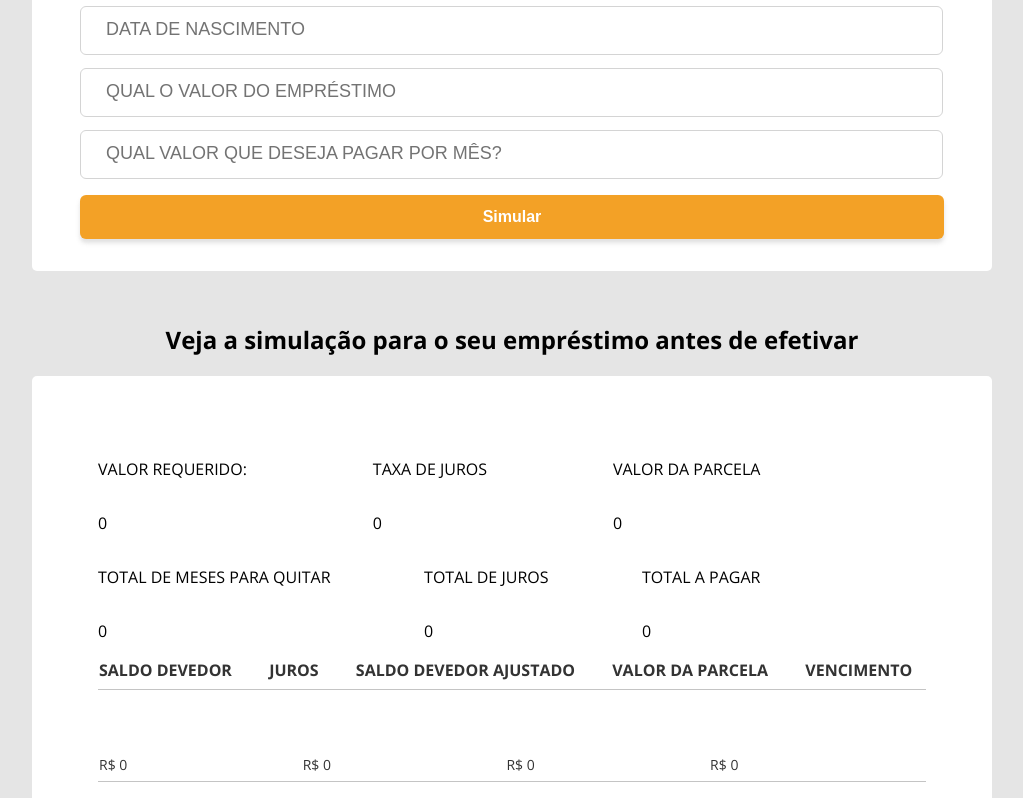
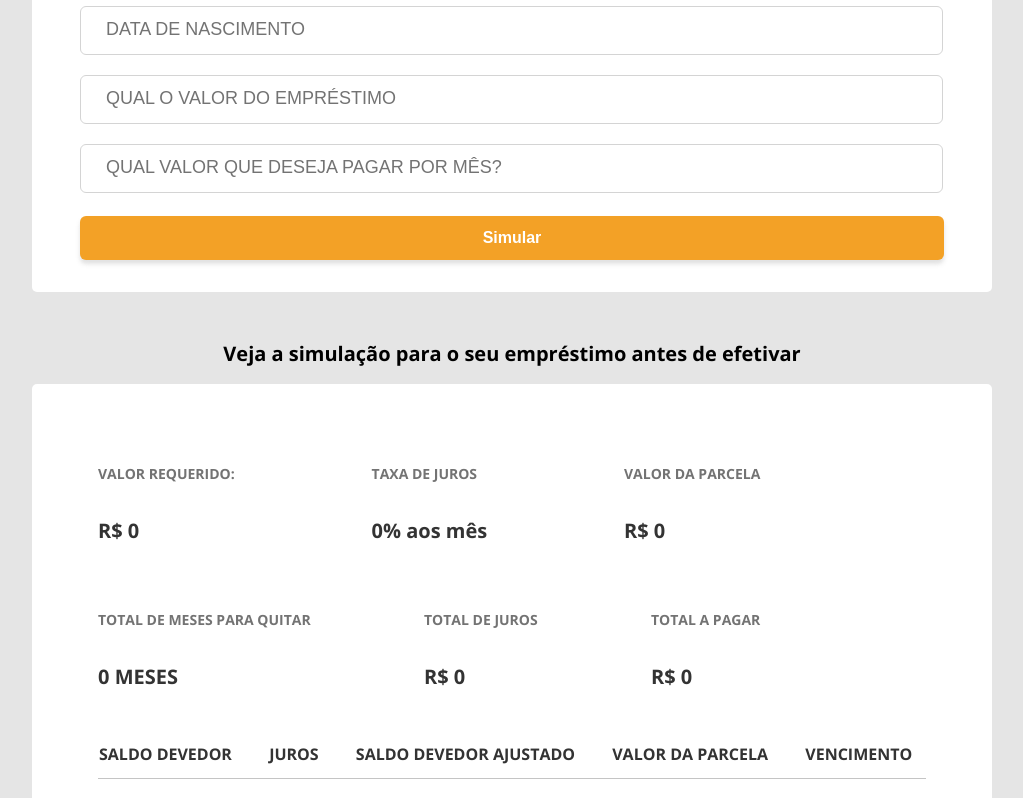
Before and after one commit to antoniowellington542/frontend-desafio, a React (Vite) app: page / in a window 1280 px wide. Shown: the part 460-1258 px from the top of the page, without its empty margins (128-1151 px from the left). Built offline with nearby package versions, Linux system fonts and the light colour scheme.

Commit message:
refactor: components

```diff
--- a/src/components/Form/index.tsx
+++ b/src/components/Form/index.tsx
@@ -1,4 +1,4 @@
-import { Container, FormContainer, InputForm } from "./style";
+import { Container, FormContainer, InputForm, MessageError, Title } from "./style";
 import { useForm } from 'react-hook-form';
 import { Button } from "../Button";
 import { useContext, useEffect, useState } from "react";
@@ -34,7 +34,7 @@ export const Form = () => {
 
     return(
         <Container>
-            <h2>Preencha o formulário abaixo para simular</h2>
+            <Title>Preencha o formulário abaixo para simular</Title>
             <FormContainer>
                 <form onSubmit={onSubmit}>
                     <InputForm
@@ -42,26 +42,31 @@ export const Form = () => {
                         placeholder="CPF"
                         type="text"
                     />
+                    {errors.cpf && (<MessageError>Campo não pode estar vazio!</MessageError>)}
                     <InputForm
                         {...register('uf', { required: true})}
                         placeholder="UF"
                         type="text"
                     />
+                    {errors.uf && (<MessageError>Campo não pode estar vazio!</MessageError>)}
                     <InputForm
                         {...register('birthday', { required: true})}
                         placeholder="DATA DE NASCIMENTO"
                         type="text"
                     />
+                    {errors.birthday && (<MessageError>Campo não pode estar vazio!</MessageError>)}
                     <InputForm
                         {...register('value', { required: true, min:50000})}
                         placeholder="QUAL O VALOR DO EMPRÉSTIMO"
                         type="number"
                     />
+                    {errors.value && (<MessageError>Valor tem que acima de 50000!</MessageError>)}
                     <InputForm
                         {...register('parcelValue', { required: true, min: 0})}
                         placeholder="QUAL VALOR QUE DESEJA PAGAR POR MÊS?"
                         type="number"
                     />
+                    {errors.parcelValue && (<MessageError>Valor muito abaixo!</MessageError>)}
                     <Button text="Simular" color="primary" size="lg"/>
                 </form>
             </FormContainer>
--- a/src/components/Form/style.ts
+++ b/src/components/Form/style.ts
@@ -6,6 +6,12 @@ export const Container = styled.div `
     justify-content: center;
     flex-direction: column;
     width: 100%;
+`
+
+export const Title = styled.h2`
+    font-weight: 700;
+    font-size: 20px;
+    color: #000000;
 `
 
 export const FormContainer = styled.div`
@@ -22,7 +28,7 @@ export const InputForm = styled.input`
     border: 1px solid #D4D4D4;
     border-radius: 6px;
     margin-top: 1em;
-
+    margin-bottom: 0.5em;
     &::placeholder{
         padding-left: 0.5em;
         font-weight: 400;
@@ -32,3 +38,8 @@ export const InputForm = styled.input`
         align-items: center;
     }
 `
+
+export const MessageError = styled.span`
+    color: red;
+    font-size: 1em;
+`
--- a/src/components/Simulation/index.tsx
+++ b/src/components/Simulation/index.tsx
@@ -6,7 +6,12 @@ import {
     TableContainer,
     TableRow,
     TableColumnContent,
-    TableColumnTitle
+    TableColumnTitle,
+    Title,
+    TitleInfo,
+    ContentInfo,
+    ContainerInfo,
+    InfoItem
 } from "./style";
 import { SimulationContext } from '../../context/simulation';
 import { Button } from "../Button";
@@ -17,7 +22,7 @@ export const DEFAULT_PARCEL = {
     feesValue: 0,
     valueWithFees: 0,
     parcelValue: 0,
-    payDate: '',
+    payDate: '00/00/00',
 }
 
 export const Simulation = () => {
@@ -42,37 +47,37 @@ export const Simulation = () => {
     return(
         <Container>
             {sucess ? <h1>Emprestimo criado</h1> : null}
-            <h2>Veja a simulação para o seu empréstimo antes de efetivar</h2>
+            <Title>Veja a simulação para o seu empréstimo antes de efetivar</Title>
             <TableContainer>
                 <Table>
-                <div style={{ display: 'flex', justifyContent: 'space-between', width: '80%'}}>
-                    <div style={{display: 'flex', flexDirection: 'column', alignItems: 'flex-start'}}>
-                        <p>VALOR REQUERIDO:</p>
-                        <p>{simulation?.value ? simulation?.value : 0}</p>
-                    </div>
-                    <div style={{display: 'flex', flexDirection: 'column', alignItems: 'flex-start'}}>
-                        <p>TAXA DE JUROS</p>
-                        <p>{simulation?.value ? simulation?.tax : 0}</p>
-                    </div>
-                    <div style={{display: 'flex', flexDirection: 'column', alignItems: 'flex-start'}}>
-                        <p>VALOR DA PARCELA</p>
-                        <p>{simulation?.parcelValue ? simulation?.parcelValue : 0}</p>
-                    </div>
-                </div>
-                <div style={{ display: 'flex', justifyContent: 'space-between', width: '80%'}}>
-                    <div style={{display: 'flex', flexDirection: 'column', alignItems: 'flex-start'}}>
-                        <p>TOTAL DE MESES PARA QUITAR</p>
-                        <p>{simulation?.qntParcels  ? simulation?.qntParcels : 0}</p>
-                    </div>
-                    <div style={{display: 'flex', flexDirection: 'column', alignItems: 'flex-start'}}>
-                        <p>TOTAL DE JUROS</p>
-                        <p>{simulation?.totalTax  ? simulation?.totalTax : 0}</p>
-                    </div>
-                    <div style={{display: 'flex', flexDirection: 'column', alignItems: 'flex-start'}}>
-                        <p>TOTAL A PAGAR</p>
-                        <p>{simulation?.totalPayValue  ? simulation?.totalPayValue : 0}</p>
-                    </div>
-                </div>
+                    <ContainerInfo>
+                        <InfoItem>
+                            <TitleInfo>VALOR REQUERIDO:</TitleInfo>
+                            <ContentInfo>R$ {simulation?.value ? (simulation?.value).toLocaleString('pt-BR') : 0}</ContentInfo>
+                        </InfoItem>
+                        <InfoItem>
+                            <TitleInfo>TAXA DE JUROS</TitleInfo>
+                            <ContentInfo>{simulation?.value ? simulation?.tax*100 : 0}% aos mês</ContentInfo>
+                        </InfoItem>
+                        <InfoItem>
+                            <TitleInfo>VALOR DA PARCELA</TitleInfo>
+                            <ContentInfo>R$ {simulation?.parcelValue ? (simulation?.parcelValue).toLocaleString('pt-BR') : 0}</ContentInfo>
+                        </InfoItem>
+                    </ContainerInfo>
+                    <ContainerInfo>
+                        <InfoItem>
+                            <TitleInfo>TOTAL DE MESES PARA QUITAR</TitleInfo>
+                            <ContentInfo>{simulation?.qntParcels  ? simulation?.qntParcels : 0} MESES</ContentInfo>
+                        </InfoItem>
+                        <InfoItem>
+                            <TitleInfo>TOTAL DE JUROS</TitleInfo>
+                            <ContentInfo>R$ {simulation?.totalTax  ? (simulation?.totalTax).toLocaleString('pt-BR') : 0}</ContentInfo>
+                        </InfoItem>
+                        <InfoItem>
+                            <TitleInfo>TOTAL A PAGAR</TitleInfo>
+                            <ContentInfo>R$ {simulation?.totalPayValue  ? (simulation?.totalPayValue).toLocaleString('pt-BR') : 0}</ContentInfo>
+                        </InfoItem>
+                    </ContainerInfo>
                     <TableRow>
                         <TableColumnTitle>SALDO DEVEDOR</TableColumnTitle>
                         <TableColumnTitle>JUROS</TableColumnTitle>
--- a/src/components/Simulation/style.ts
+++ b/src/components/Simulation/style.ts
@@ -8,12 +8,44 @@ export const Container = styled.div `
     margin-top: 2em;
     width: 100%;
 `
+
+export const Title = styled.h2`
+    font-weight: 700;
+    font-size: 20px;
+    color: #000000;
+`
+
 export const TableContainer = styled.div`
     background-color: #FFFFFF;
     max-width: 75%;
     width: 75%;
     padding: 3em 3em 2em 3em;
     border-radius: 5px;
+`
+
+export const ContainerInfo = styled.div`
+    display: flex;
+    justify-content: space-between;
+    width: 80%;
+    margin-bottom: 2em;
+`;
+
+export const InfoItem = styled.div`
+    display: flex;
+    flex-direction: column;
+    align-items: flex-start;
+`
+
+export const TitleInfo = styled.p`
+    font-weight: 700;
+    font-size: 14px;
+    color: #737373;
+`
+
+export const ContentInfo = styled.p`
+    font-weight: 700;
+    font-size: 20px;
+    color: #333333;
 `
 
 export const Table = styled.table`
@@ -25,7 +57,7 @@ export const TableRow = styled.tr`
     display: flex;
     justify-content: space-between;
     width: 100%;
-    margin-bottom: 4em;
+    margin-bottom: 1em;
     border-bottom: 1px solid #C4C4C4;
 `
 
@@ -35,13 +67,14 @@ export const TableColumnTitle = styled.td`
     font-weight: 700;
     font-size: 16px;
     margin-right: 0.8em;
-    padding-bottom: 0.5em;
+    padding-bottom: 0.8em;
 `
 
 export const TableColumnContent = styled.td`
     color: #333333;
     font-weight: 400;
-    font-size: 14px;
+    font-size: 16px;
     margin-right: 0.8em;
     padding-bottom: 0.5em;
+    text-align: start;
 `
```
